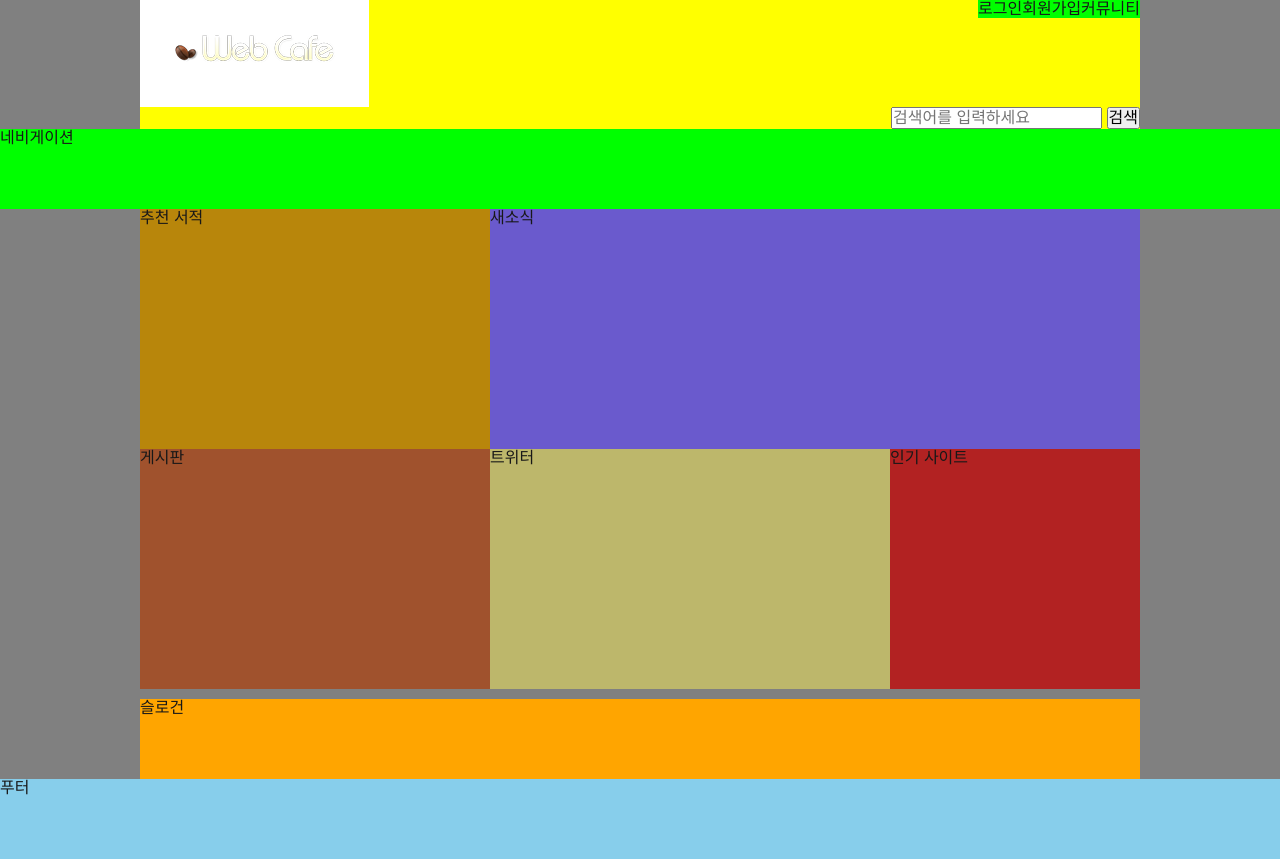
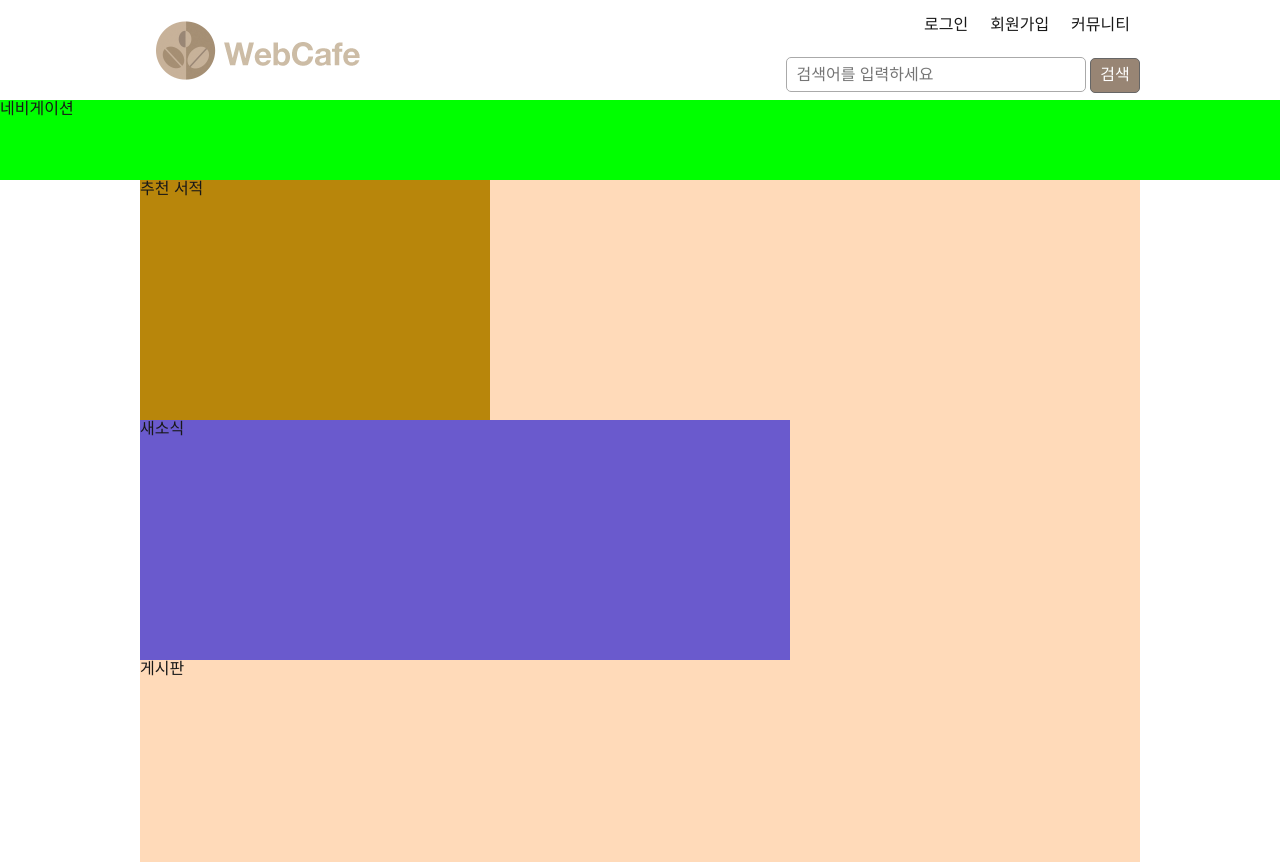
Before and after one commit to echwn/fds9_html-css, a plain HTML site: page index.html in a window 1280 px wide. Shown: the top 862 px of the page. Drawn offline with Linux system fonts and the light colour scheme; a web font is replaced by a local one.

Commit message:
CSS header

```diff
--- a/css/style.css
+++ b/css/style.css
@@ -6,6 +6,7 @@
 *, *::before, *::after{
     margin: 0;
     padding: 0;
+    border: 0;
     box-sizing: border-box;
 }
 ul{
@@ -31,12 +32,12 @@ legend, .a11y-hidden{
 body{
   background-color: #fff;
   color: #181818;
-  font-family: 'Noto Sans Bold', 'Franklin Gothic Medium', 'Arial Narrow', Arial, sans-serif;
+  font-family: 'Noto Sans Regular', 'Franklin Gothic Medium', 'Arial Narrow', Arial, sans-serif;
 }
 /* 컨테이너 */
 .container{
   height: 100vh;
-  background: gray;
+  /* background: gray; */
 }
 /* 레이아웃 공통 */
 .header, .main, .slogan{
@@ -45,34 +46,107 @@ body{
 }
 /* 헤더 */
 .header{
-  background-color: yellow;
+  background-color: #fff;
+  padding: 0;
+  position: relative;
+  display: -ms-grid;
+  display: grid;
+  -ms-grid-columns: 30% 70%;
+  -ms-grid-rows: 50px 50px;
+  grid-template-columns: repeat(12, 65px);
+  grid-column-gap: 20px;
+  grid-template-rows: 50px 50px;
 }
+/* header::after{
+  content: "";
+  position: absolute;
+  top: 0;
+  left: 0;
+  width: 100%;
+  height: 100%;
+  background: repeating-linear-gradient(to right, rgba(0, 0, 0, 0.2), rgba(0, 0, 0, 0.2) 65px, transparent 65px, transparent 85px);
+} */
 /* 로고 */
 .logo{
   background-color: #fff;
-  float: left;
   margin: 0;
-  padding: 1em;
+  -ms-grid-column: 1;
+  -ms-grid-column-span: 2;
+  -ms-grid-row: 1;
+  -ms-grid-row-span: 3;
+  grid-column: 1 / span 3;
+  /* grid-row: 1 / 3; */
+  grid-row: 1 / span 2;
+  display: flex;
+  justify-content: center;
+  align-self: center;
+}
+.logo a, .logo img{
+  display: block;
 }
 /* 멤버 링크 */
 .member{
-  background: #0f0;
-  float: right;
+  -ms-grid-column: 2;
+  -ms-grid-column-span: 3;
+  -ms-grid-row: 1;
+  -ms-grid-row-span: 2;
+  grid-column: 10 / span 3;
+  grid-row: 1 / 2;
+  /* display: flex; */
+  display: flex;
+  justify-content: flex-end;
+  align-self: center;
 }
 .member li{
-  float: left;
+  /* display: flex;
+  justify-content: flex-end; */
+}
+/* .member li::before{
+  content: "|";
+}
+.member li:first-child::before{
+  content: "";
+} */
+.member a{
+  padding: 8px 10px;
+  margin-left: 2px;
+}
+a:hover, a:focus {
+  color: tomato;
 }
 /* 검색 폼 */
 .search{
-  clear: both;
-  float: right;
+  -ms-grid-column: 2;
+  -ms-grid-column-span: 3;
+  -ms-grid-row: 2;
+  -ms-grid-row-span: 3;
+  grid-column: 6 / span 7;
+  grid-row: 2 / 3;
+  display: flex;
+  justify-content: flex-end;
+  align-self: center;
 }
 .search fieldset{
   border: 0;
   margin: 0;
   padding: 0;
 }
-
+input[type="search"]{
+  height: 35px;
+  width: 300px;
+  padding: 2px 2px 2px 10px;
+  border: 1px solid #aaa;
+  border-radius: 5px;
+}
+.btn-search{
+  width: 50px;
+  height: 35px;
+  padding: 5px;
+  color: #fff;
+  border: 1px solid #666;
+  border-radius: 5px;
+  background-color: #988574;
+}
 /* 네비게이션 */
 .navigation{
   background-color: lime;
@@ -98,27 +172,26 @@ body{
 .recommend-book{
   width: 350px;
   background-color: darkgoldenrod;
-  float: left;
+
 }
 .news{
   width: 650px;
   background-color: slateblue;
-  float: left;
+
 }
 .board{
   width: 350px;
-  background-color: sienna;
-  float: left;
+
 }
 .twitter{
   width: 400px;
   background-color: darkkhaki;
-  float: left;
+
 }
 .favorite-site{
   width: 250px;
   background-color: firebrick;
-  float: right;
+
   /* order: 1; */
 }
 /* 슬로건 */
--- a/index.html
+++ b/index.html
@@ -10,17 +10,11 @@
 <body>
   <div class="container">
     <header class="header clearfix">
-      <h1 class="logo"><a href="#"><img src="images/logo.png" alt="Web Cafe"></a></h1>
+      <h1 class="logo"><a href="#"><img src="images/rwd-logo.png" alt="Web Cafe"></a></h1>
       <ul class="member">
-        <li>
-          <a href="#">로그인</a>
-        </li>
-        <li>
-          <a href="#">회원가입</a>
-        </li>
-        <li>
-          <a href="#">커뮤니티</a>
-        </li>
+        <li> <a href="#">로그인</a></li>
+        <li><a href="#">회원가입</a></li>
+        <li><a href="#">커뮤니티</a></li>
       </ul>
       <form action="javascript:alert('검색이 완료되었습니다.');" class="search">
         <fieldset>
```
Also changed, not shown: css/position.css (added, +18 -0 lines), position.html (added, +67 -0 lines).
